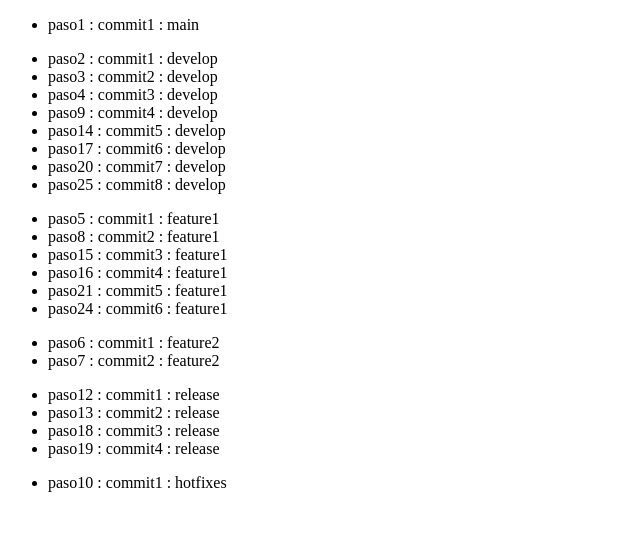
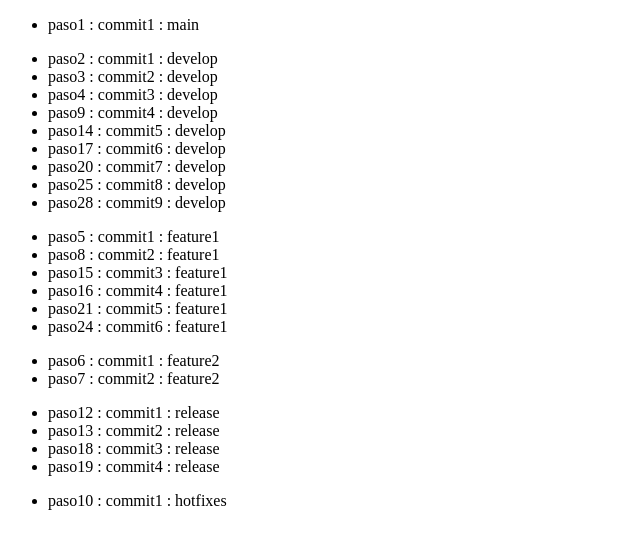
Before and after one commit to pablo-sanchez83/trabajo-git-01, a plain HTML site: page index.html in a window 1280 px wide. Shown: the whole page, without its empty margins (0-640 px from the left). Drawn offline with Linux system fonts and the light colour scheme.

Commit message:
paso28 : commit9 : develop

```diff
--- a/index.html
+++ b/index.html
@@ -18,6 +18,7 @@
         <li>paso17 : commit6 : develop</li>
         <li>paso20 : commit7 : develop</li>
         <li>paso25 : commit8 : develop</li>
+        <li>paso28 : commit9 : develop</li>
     </ul>
     <ul>
         <li>paso5 : commit1 : feature1</li>
```
